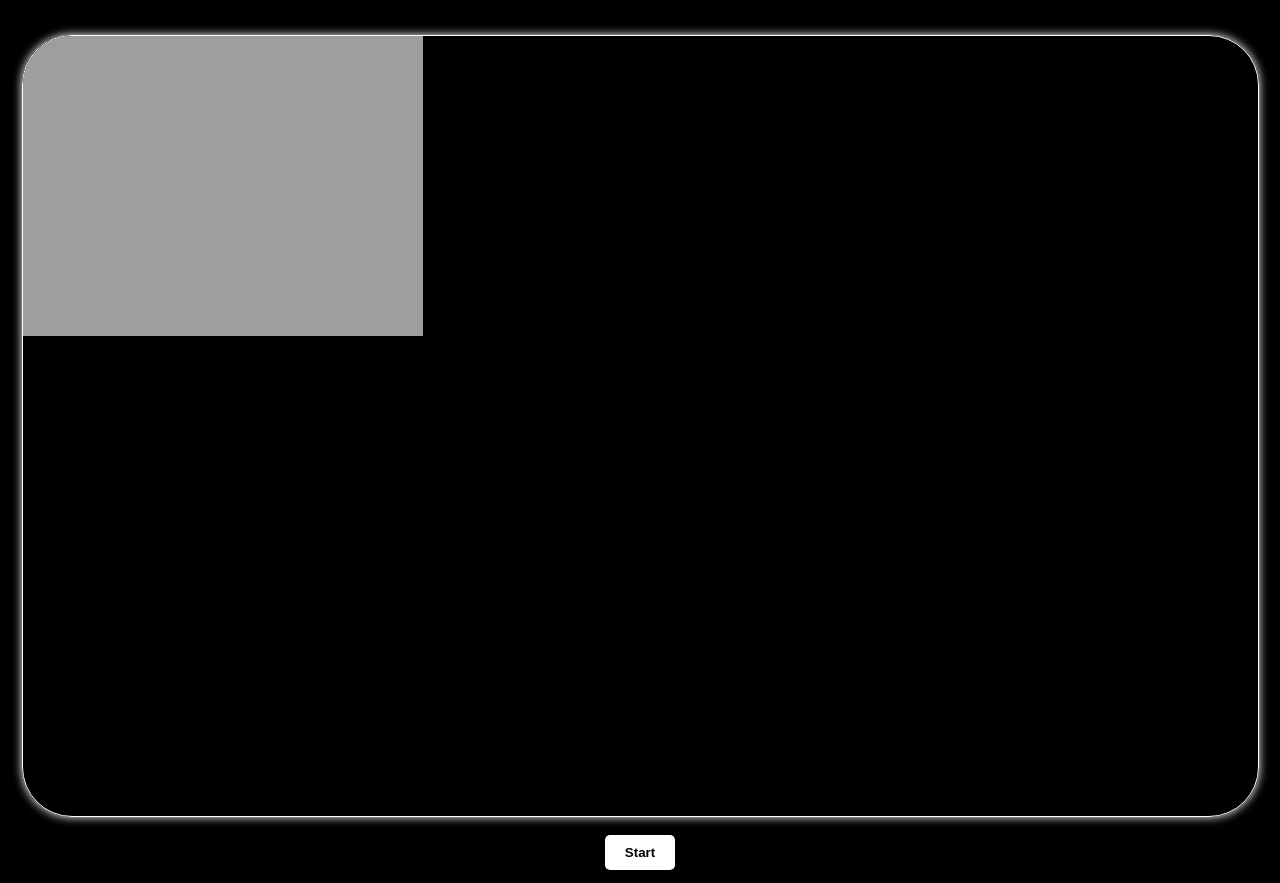
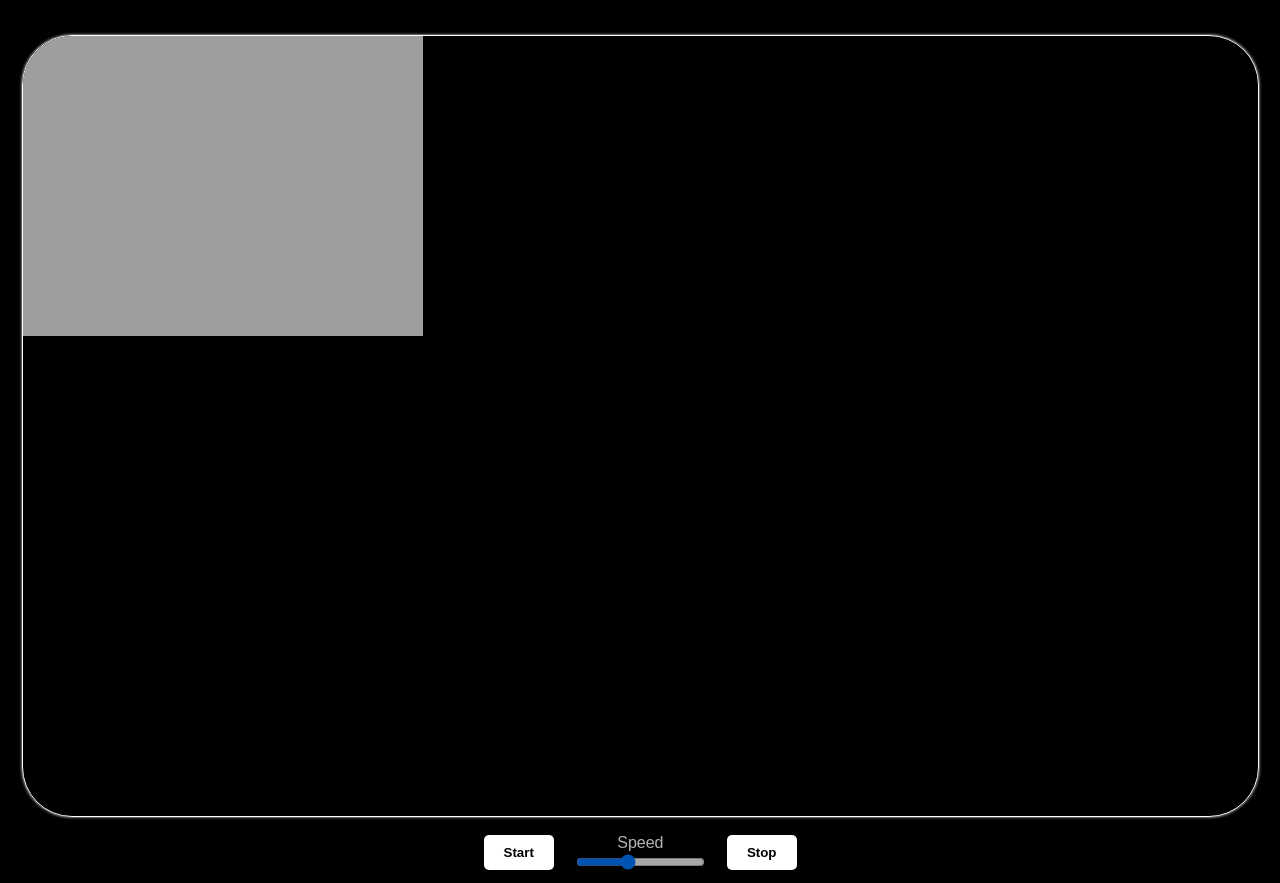
Before and after one commit to ItsAKanifee/Buggy-Visualizer-Web-Version, a plain HTML site: page index.html in a window 1280 px wide. Shown: the part 69-952 px from the top of the page. Drawn offline with Linux system fonts and the light colour scheme.

Commit message:
refactor: enhance Buggy class to dynamically set color and add speed control slider

```diff
--- a/Buggy.js
+++ b/Buggy.js
@@ -1,11 +1,18 @@
 class Buggy{
-    constructor(num, color){ // takes the number of the buggy as an input (as in buggy 1, buggy 2, etc.)
-        this.color = color; // sets the color of the buggy
+    constructor(num){ // takes the number of the buggy as an input (as in buggy 1, buggy 2, etc.)
 
         let columns = {}; // stores the data from the csv file
         this.points = []; // stores the points to be read in the animation
 
         // generates the csv file which the buggy will use to get its data
+
+        this.colorInput = document.getElementById(`color${num}`); // gets the color input for the buggy
+
+        this.colorInput.addEventListener('change', (event) => { // creates an event listener for the color input that is tied to the buggy
+            this.color = event.target.value; // sets the color of the buggy to the value of the color input
+        });
+
+        this.color = this.colorInput.value; // sets the color of the buggy to the value of the color input
 
         this.fileInput = document.getElementById(`csvFile${num}`);
         console.log(`csvFile${num}`);
--- a/Index.js
+++ b/Index.js
@@ -14,23 +14,24 @@ function loadBackground(){
 	ctx.drawImage(background, 0, 0);
 }
 
-const color1 = document.getElementById("color1");
-const color2 = document.getElementById("color2");
-
-var Buggy1 = new Buggy(1, 'blue');
-var Buggy2 = new Buggy(2, 'red');
+var Buggy1 = new Buggy(1);
+var Buggy2 = new Buggy(2);
 
 
-color1.addEventListener('change', (event) => {
-	Buggy1.setColor(event.target.value);
-});
+var speed = 1;
 
-color2.addEventListener('change', (event) => {
-	Buggy2.setColor(event.target.value);
+const rate = document.getElementById("speed");
+rate.addEventListener('input', (event) => {
+	speed = 20 / event.target.value;
 });
 
 
+var i = 0;
+var frame;
+
 function start(){
+	i = 0;
+
 	if(Buggy1.length() == 0 && Buggy2.length() == 0){
 		console.log("no data");
 		return;
@@ -40,11 +41,10 @@ function start(){
     ctx.clearRect(0, 0, canvas.width, canvas.height); // clears the canvas before drawing the buggy
     ctx.drawImage(background, 0, 0); // draws the background image on the canvas
 
-	let i = 0;
-	animate(i);
+	frame = requestAnimationFrame(animate());
 }
 
-function animate(i){
+function animate(){
 	console.log(i);
 
 	if(i < Buggy1.length()){
@@ -62,7 +62,7 @@ function animate(i){
 	i++;
 
 	setTimeout(() => {
-		requestAnimationFrame(animate(i));
-	  }, 8); // Add a 8ms delay
+		requestAnimationFrame(animate());
+	  }, 8 * speed); // Add a 8ms delay
 
 }
--- a/index.html
+++ b/index.html
@@ -22,7 +22,15 @@
         <canvas id="canvas" height="780" width="1235"></canvas>
 
         <br>
-        <button id="start" onclick="start()">Start</button>
+        <div class = "container">
+            <button id="start" onclick="start()">Start</button>
+            <div id = "slider">
+                <label for="speed">Speed</label>
+                <input type="range" id="speed" min="1" max="50" value="20">
+            </div>
+            <button id="stop" onclick="stop()">Stop</button>
+        </div>
+
 
         <br>
         <div class = "container">
--- a/style.css
+++ b/style.css
@@ -27,7 +27,7 @@ h1 {
 canvas {
     border: 1px solid white;
     border-radius: 50px;
-    box-shadow: 0 0 10px white;
+    box-shadow: 0 0 3px white;
 }
 
 .Buggy{
@@ -40,6 +40,7 @@ canvas {
     border: 1px solid white;
     padding: 10px;
     border-radius: 10px;
+    box-shadow: 0 0 3px white;
 }
 
 button {
@@ -62,3 +63,25 @@ select {
     font-weight: bold;
     text-align: center;
 }
+
+option {
+    text-align: center;
+}
+
+#slider {
+    width: 100%;
+    height: 10px;
+    display: flex;
+    flex-direction: column;
+    align-items: center;
+    justify-content: center;
+    border-radius: 5px;
+    outline: none;
+    opacity: 0.7;
+    transition: opacity .2s;
+    font-size: bold;
+  }
+
+#slider:hover {
+    opacity: 1;
+}
```
